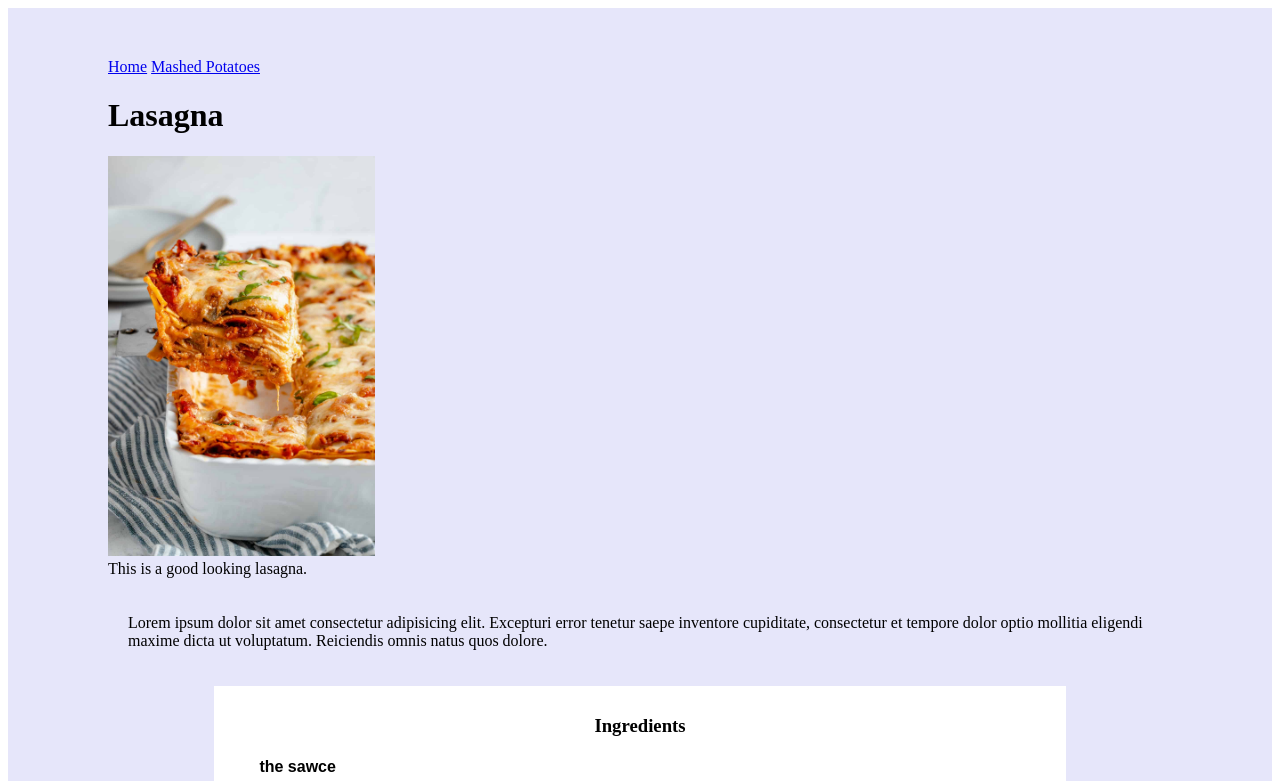
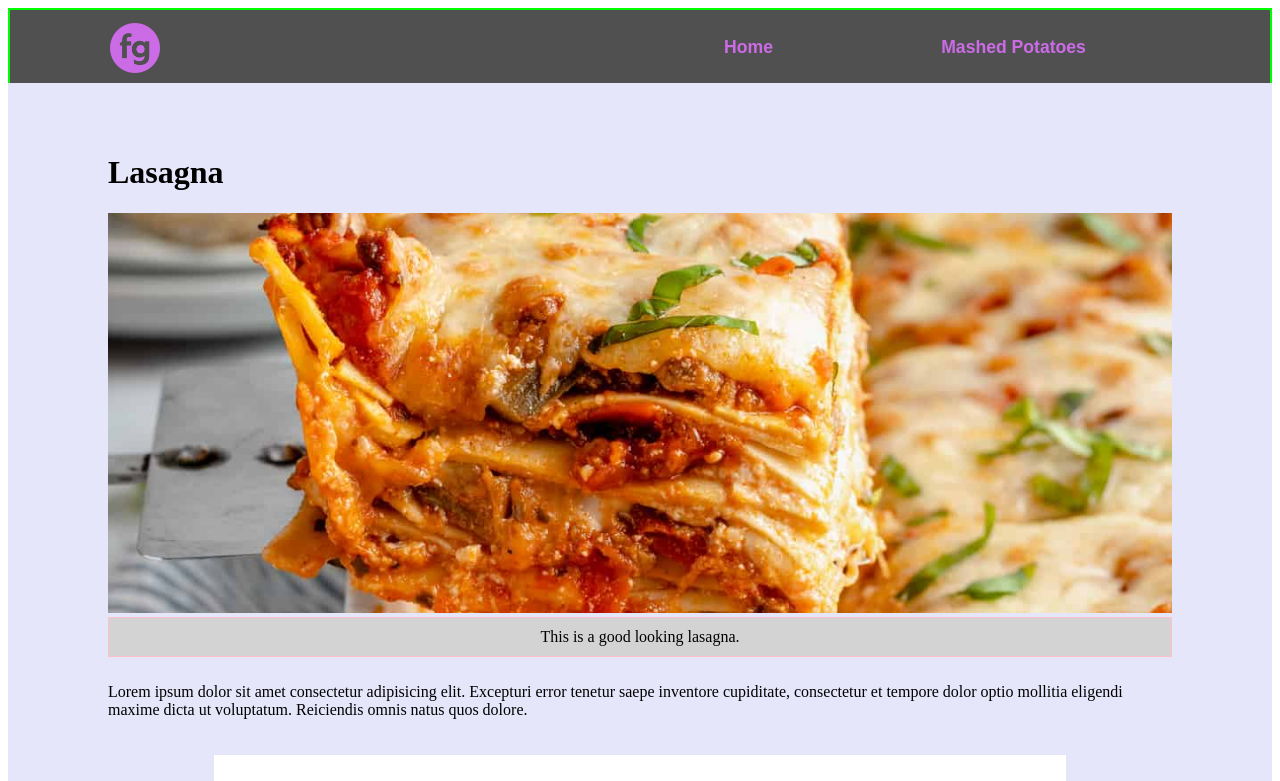
Before and after one commit to drsethhazlitt/odin-recipes, a plain HTML site: page recipes/lasagna.html in a window 1280 px wide. Shown: the top 781 px of the page. Drawn offline with Linux system fonts and the light colour scheme.

Commit message:
update nav and figure style for lasagna page as recipe template

```diff
--- a/recipes/lasagna.html
+++ b/recipes/lasagna.html
@@ -7,15 +7,20 @@
     <link rel="stylesheet" href="../styles/style.css">
 </head>
 <body>
+    <div class="navContainer">
+        <div class="navBar">
+            <img src="../images/fg-logo.png" class="navImage" alt="food genius logo">
+            <div class="navLink">
+                <a href="/index.html">Home</a>
+                <a href="mashed-potatoes.html">Mashed Potatoes</a>
+            </div>
+        </div>
+    </div>
     <div class="wrapper">
-    <div class="navLinks">
-        <a href="/index.html">Home</a>
-        <a href="mashed-potatoes.html">Mashed Potatoes</a>
-    </div>
         <h1>Lasagna</h1>
-        <img src="../images/vegan-lasagna.jpeg" alt="a cross-section of delicious lasagna" height="400" width="auto">
-        <br>
-        <caption>This is a good looking lasagna.</caption>
+        <figure><img src="../images/vegan-lasagna.jpeg" class= "featImg" alt="a cross-section of delicious lasagna" height="400" width="auto">
+        <figcaption>This is a good looking lasagna.</figcaption>
+        </figure>
         <div>
             <p>Lorem ipsum dolor sit amet consectetur adipisicing elit. Excepturi error tenetur saepe inventore cupiditate, consectetur et tempore dolor optio mollitia eligendi maxime dicta ut voluptatum. Reiciendis omnis natus quos dolore.</p>
 
--- a/styles/style.css
+++ b/styles/style.css
@@ -106,7 +106,7 @@ figcaption {
 }
 
 p {
-    padding: 20px 20px;
+    padding: 20px 0;
 }
 
 .introP {
```
